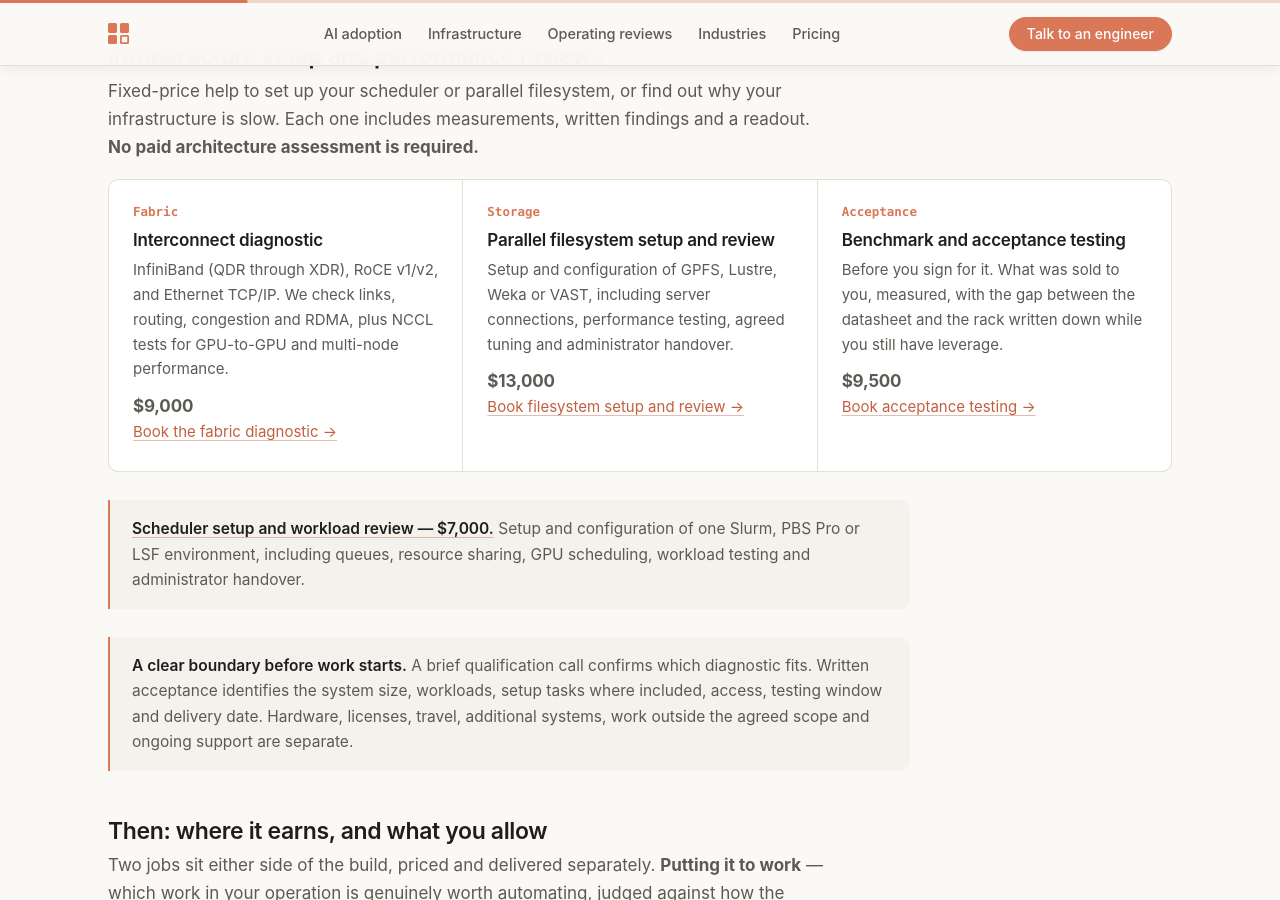
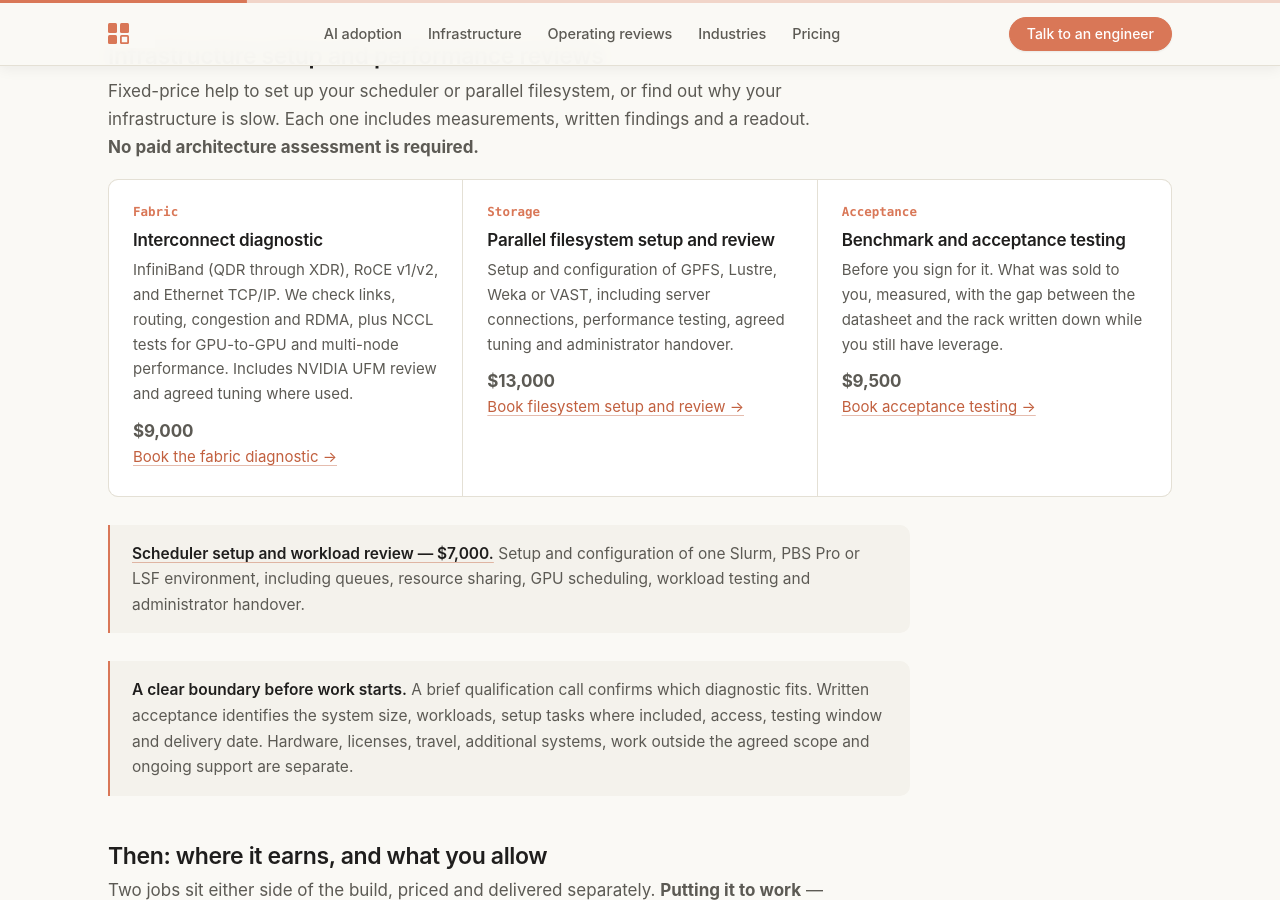
Before and after one commit to wirewalktech/AI-Extension, a Jekyll site: the page index.html, which Jekyll copies as it is, in a window 1280 px wide and 900 px high, scrolled down 2418 px. Built offline with Jekyll 4.4.1, drawn with Linux system fonts in a browser that asks for light colours.

Commit message:
Include UFM tuning in original and simple service descriptions

```diff
--- a/index.html
+++ b/index.html
@@ -914,7 +914,7 @@ nav.lk button.on .caret{transform:rotate(180deg);opacity:1}
     <div><span class="n">Fabric</span><h4>Interconnect diagnostic</h4>
       <p>InfiniBand (QDR through XDR), RoCE v1/v2, and Ethernet TCP/IP.
       We check links, routing, congestion and RDMA, plus NCCL tests for GPU-to-GPU
-      and multi-node performance.<br>
+      and multi-node performance. Includes NVIDIA UFM review and agreed tuning where used.<br>
       <b class="px">$9,000</b><br><a class="ilink" href="/order/?sku=diag-fabric#catalog">Book the fabric diagnostic &rarr;</a></p></div>
     <div><span class="n">Storage</span><h4>Parallel filesystem setup and review</h4>
       <p>Setup and configuration of GPFS, Lustre, Weka or VAST, including server connections,
--- a/simple/assets/services.json
+++ b/simple/assets/services.json
@@ -6,7 +6,7 @@
   "ai-node": "Set up production AI on one server you own. We help choose the model and train or fine-tune it with your data, within an agreed scope. Includes access controls, testing, monitoring, documentation, and administrator handover. Hardware, licenses, travel, and ongoing support cost extra.",
   "ai-cluster": "Design and build private AI across multiple servers, from a small cluster to a large GPU installation. Includes performance testing and monitoring. Priced for your project.",
   "buildout": "Build a computing cluster or production AI factory. We handle system design, procurement assistance, setup, networking, storage, job scheduling, testing, and handover.",
-  "diag-fabric": "Find what is slowing the connections between your servers. Covers InfiniBand (QDR through XDR), RoCE v1/v2, and Ethernet. For GPU systems, we also use NCCL tests to check how well GPUs share data within and across servers. You get measurements, written findings, and a review of the results.",
+  "diag-fabric": "Find what is slowing the connections between your servers. Covers InfiniBand (QDR through XDR), RoCE v1/v2, and Ethernet. For GPU systems, we also use NCCL tests to check how well GPUs share data within and across servers. If you use NVIDIA UFM to manage your network, we review and tune its settings within the agreed scope. You get measurements, written findings, and a review of the results.",
   "diag-storage": "Set up and test your parallel filesystem and server connections. We check speed, find bottlenecks, tune the agreed setup, and show your team how to run it.",
   "diag-scheduler": "Set up the software that assigns computing jobs to your servers. We configure queues, resource sharing, GPU scheduling, and usage records, test your workloads, and hand over to your team.",
   "diag-acceptance": "Test a cluster against agreed performance requirements. You receive measured results and a report you can share with the vendor. Retesting is quoted separately.",
```
